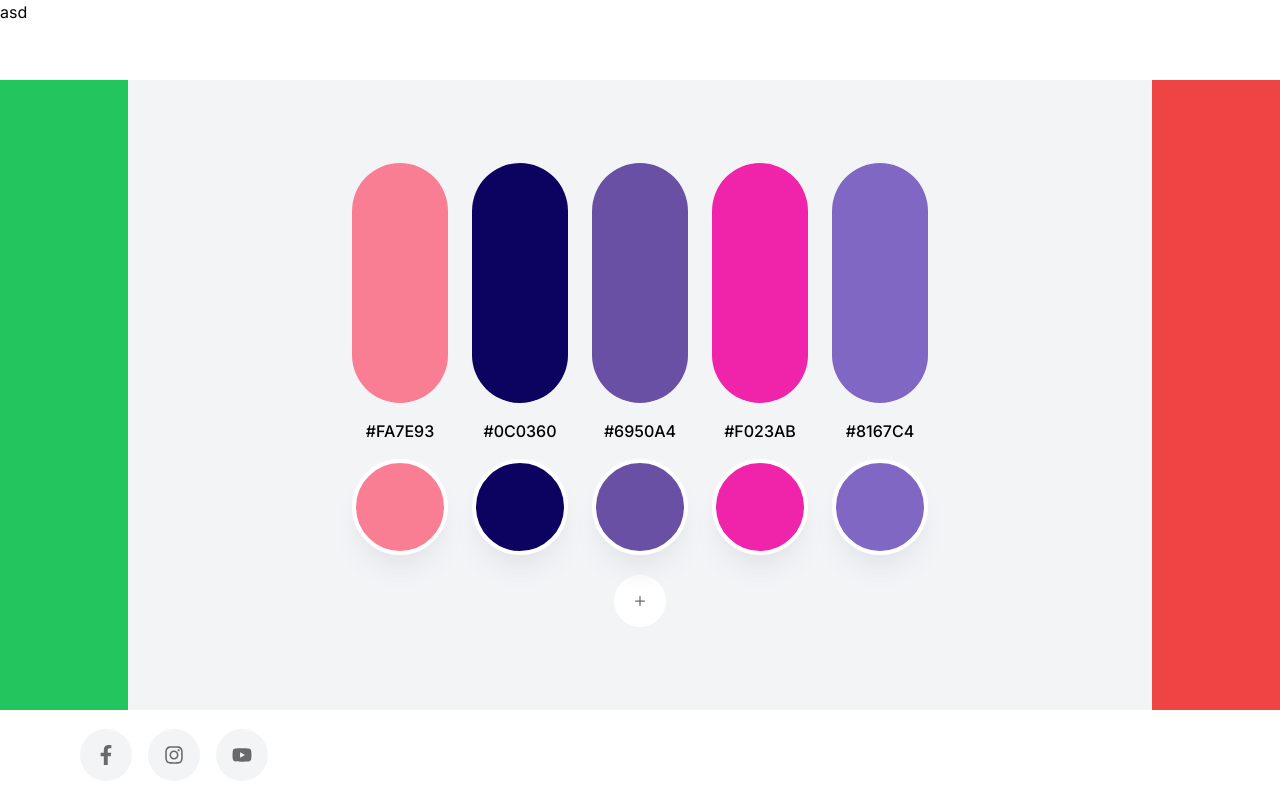
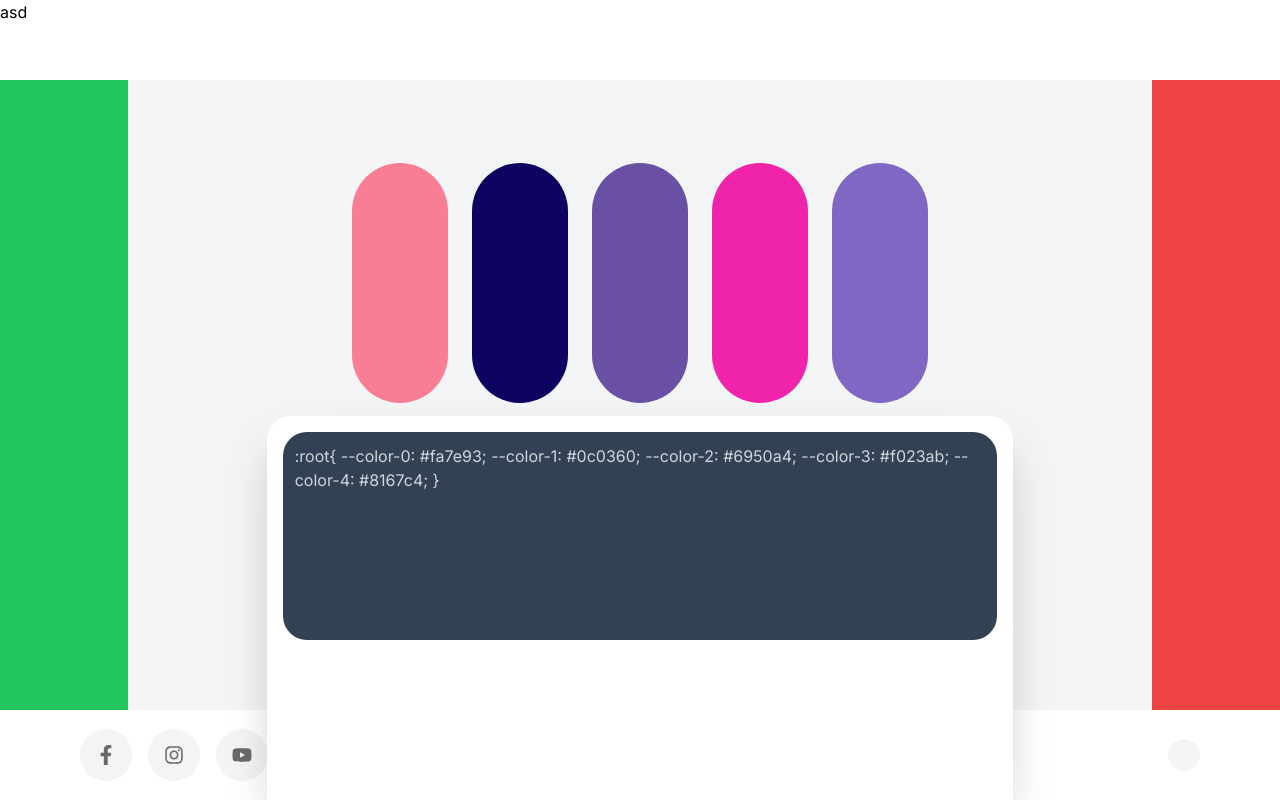
Before and after one commit to ZeroK06/tint-tool, a Next.js app: page /dashboard in a window 1280 px wide. Built offline with nearby package versions, Linux system fonts and the light colour scheme.

Commit message:
implementacion de ventana de exportacion en css

```diff
--- a/app/dashboard/layout.jsx
+++ b/app/dashboard/layout.jsx
@@ -8,6 +8,9 @@ import Anchor from '@/components/Anchor'
 import { AnimatePresence } from 'framer-motion'
 import useCustomColor from '@/global/useCustomColor'
 import EditColor from '@/components/EditColor'
+import useExportCodeCss from '@/global/useExportCodeCss'
+import ExportCodeCss from '@/components/ExportCodeCss'
+import Button from '@/components/Button'
 
 export const social = [
     { name: 'facebook', url: '#', icon: <FaFacebookF size={20} color="#696969" />, colorHover: '', },
@@ -24,6 +27,7 @@ export default function DashboardLayout(
     { children } = { children: React.ReactNode }
 ) {
     const { isVisibleCustomColor } = useCustomColor()
+    const { isVisibleExportCode } = useExportCodeCss()
     return (
         <>
             <NavBarDashboard />
@@ -38,11 +42,13 @@ export default function DashboardLayout(
                         ))}
                     </div>
                     <div className="flex gap-4">
+                        <Button></Button>
                     </div>
                 </div>
             </section>
             <AnimatePresence>
                 {isVisibleCustomColor && <EditColor />}
+                {!isVisibleExportCode && <ExportCodeCss />}
             </AnimatePresence>
         </>
     )
--- a/components/ColorItem.jsx
+++ b/components/ColorItem.jsx
@@ -11,7 +11,8 @@ import { motion } from 'framer-motion'
 const ColorItem = ({ color, identif }) => {
     const [copy, setCopy] = useCopy()
     const [currentColor, setCurrentColor] = useState('')
-    const { setColorState, setIsVisibleCustomColor } = useCustomColor()
+    const { setColorState, setIsVisibleCustomColor, } = useCustomColor()
+    const { removeColorItem } = useColorStore()
     useEffect(() => {
         setCurrentColor(color)
     }, [])
@@ -20,8 +21,8 @@ const ColorItem = ({ color, identif }) => {
     return (
 
         <motion.div initial={{ y: 100, opacity: 0 }} animate={{ y: 0, opacity: 1 }} className='flex flex-col group gap-4 items-center relative'>
-            <button style={{ zIndex: '1' }} className='absolute bg-red-500 rounded-full p-4 opacity-0 top-5  duration-300 group-hover:opacity-100 transition-all group-hover:-top-14 '><HiOutlineXMark size={20} color='#fff' /></button>
-            <label htmlFor={`#color-${identif}`} className='group cursor-pointer z-10'>
+            <button style={{ zIndex: '1' }} onClick={() => removeColorItem(identif)} className='absolute bg-red-500 rounded-full p-4 opacity-0 top-5  duration-300 group-hover:opacity-100 transition-all group-hover:-top-14 '><HiOutlineXMark size={20} color='#fff' /></button>
+            <label style={{ zIndex: '2' }} htmlFor={`#color-${identif}`} className='group cursor-pointer'>
                 <div className='h-60 w-24 rounded-full  overflow-hidden' style={{ background: currentColor }}>
                     <div className='opacity-0 h-full w-full bg-gray-400 bg-opacity-50 flex justify-center items-center transition-opacity duration-300 group-hover:opacity-100 ' onClick={() => { setColorState({ color: currentColor, setColor: setCurrentColor }); setIsVisibleCustomColor(true) }}>
                         <HiPencil color='#fff' size={20} />
--- a/components/EditColor.jsx
+++ b/components/EditColor.jsx
@@ -17,7 +17,7 @@ const EditColor = () => {
 
 
     return (
-        <motion.div initial={{ x: 500 }} animate={{ x: 0, transition: { type: 'keyframes' } }} exit={{ x: 500 }} className='h-screen w-full  fixed top-0 left-0'>
+        <motion.div style={{ zIndex: '3' }} initial={{ x: 500 }} animate={{ x: 0, transition: { type: 'keyframes' } }} exit={{ x: 500 }} className='h-screen w-full  fixed top-0 left-0'>
             <div className='h-full w-full fixed top-0 left-0' onClick={() => { setIsVisibleCustomColor(false) }}></div>
             <div className='flex flex-col gap-4 h-screen w-96 fixed top-0 right-0 shadow-2xl bg-white p-6'>
                 <div className='h-20 w-full rounded-xl' style={{ background: currentColor }}></div>
--- /dev/null
+++ b/components/ExportCodeCss.jsx
@@ -0,0 +1,28 @@
+'use client'
+import useColorStore from '@/global/useColorStore'
+import useExportCodeCss from '@/global/useExportCodeCss'
+import { motion } from 'framer-motion'
+import React, { useEffect, useState } from 'react'
+
+const ExportCodeCss = () => {
+    const { paletteColors } = useColorStore()
+    const [code, setCode] = useState('')
+    const { setIsVisibleExportCode } = useExportCodeCss()
+    useEffect(() => {
+        setCode(() => {
+            return ':root{\n' + paletteColors?.map((e, index) => `--color-${index}: ${e.color};`).join('\n') + '\n}'
+        })
+    }, [paletteColors])
+
+
+    return (
+        <motion.div style={{ zIndex: '5' }} className='fixed w-full h-screen bottom-0 left-0 flex justify-center items-end' >
+            <div style={{ zIndex: '4' }} onClick={() => setIsVisibleExportCode(false)} className='h-screen w-full fixed top-0 left-0'></div>
+            <div style={{ zIndex: '5' }} className='w-7/12 h-96 bg-white rounded-t-3xl p-4 shadow-2xl'>
+                <div className='w-full h-52 bg-slate-700 rounded-3xl p-3 text-gray-300 z-30'>{code}</div>
+            </div>
+        </motion.div >
+    )
+}
+
+export default ExportCodeCss
--- a/global/useColorStore.js
+++ b/global/useColorStore.js
@@ -23,5 +23,10 @@ const useColorStore = create(set => ({
   },
   setAllColorGenerate: () =>
     set({ paletteColors: generatePalette({ empty: false, number: 5 }) }),
+  removeColorItem: id =>
+    set(state => ({
+      ...state,
+      paletteColors: state.paletteColors.filter(e => e.id != id),
+    })),
 }))
 export default useColorStore
--- /dev/null
+++ b/global/useExportCodeCss.js
@@ -0,0 +1,8 @@
+const { create } = require('zustand')
+
+const useExportCodeCss = create(set => ({
+  isVisibleExportCode: false,
+  setIsVisibleExportCode: value =>
+    set(state => ({ ...state, isVisibleExportCode: value })),
+}))
+export default useExportCodeCss
```
Also changed, not shown: 1 other file (tests, documents, lock files or other folders).
